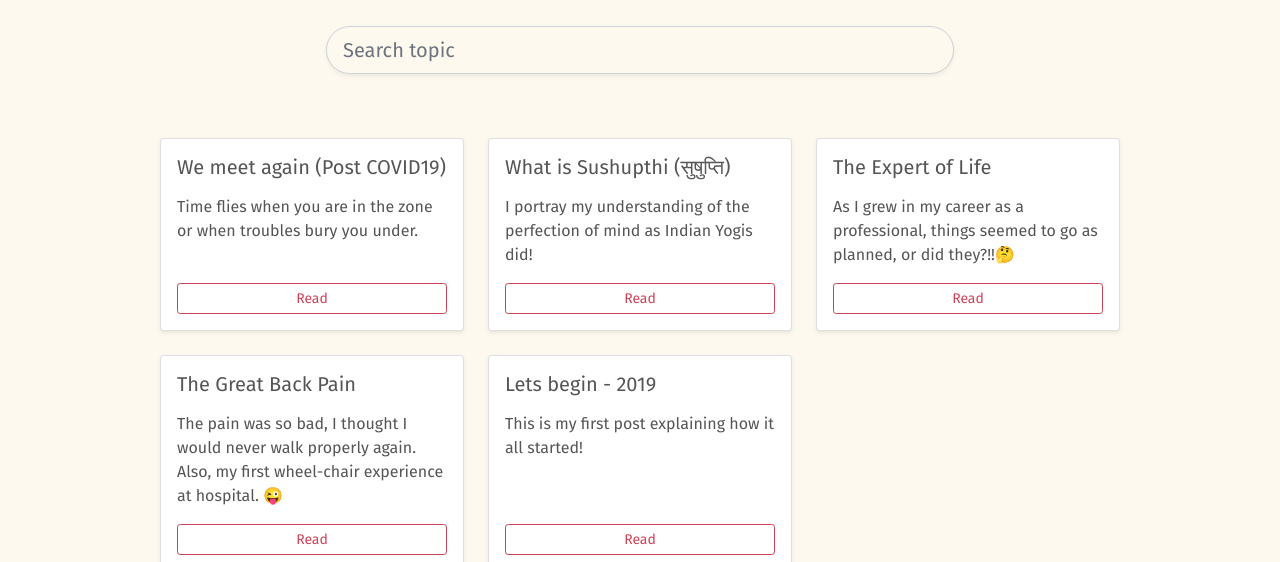
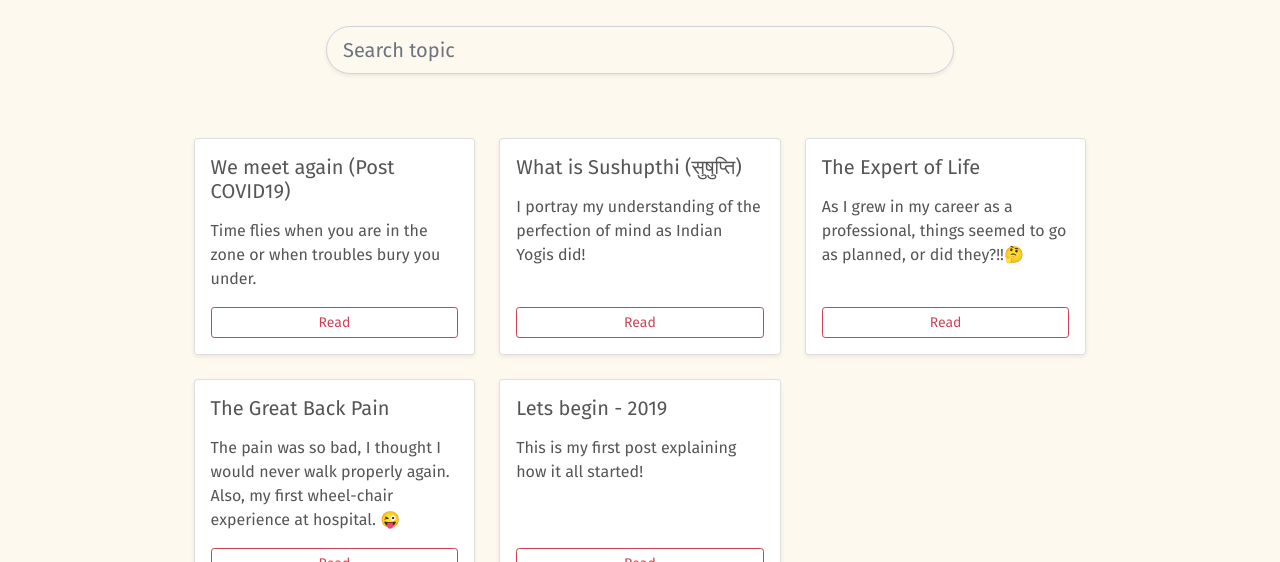
Before and after one commit to ChaituKNag/blog.nagakonada.com, a Gatsby site: page / in a window 1280 px wide. Shown: the part 238-800 px from the top of the page. Built offline with nearby package versions, Linux system fonts and the light colour scheme; Gatsby itself is replaced by a stand-in of ours.

Commit message:
fix: cards width in home page

```diff
--- a/src/components/Card.js
+++ b/src/components/Card.js
@@ -8,7 +8,7 @@ const Card = ({
   }
 }) => {
   return (
-    <div className="card g-col-12 g-col-sm-6 g-col-lg-4 shadow-sm">
+    <div className="post__card card g-col-12 g-col-sm-6 g-col-lg-4 shadow-sm">
       <div className="card-body d-flex flex-column">
         <h5 className="card-title mb-3">{title}</h5>
         {/* <h6 className="card-subtitle mb-2 text-muted fs-6">Date: 20th August 2019</h6> */}
--- a/src/pages/index.js
+++ b/src/pages/index.js
@@ -34,7 +34,7 @@ const IndexPage = ({ data }) => {
         </div>
       </div>
       {filtered.length > 0 && (
-        <section className="px-2 my-2 my-md-5 px-sm-0 col-12 col-md-9 mx-auto grid">
+        <section className="post__cards px-2 my-2 my-md-5 px-lg-0 mx-auto grid">
           {filtered.map((post) => (
             <Card key={post.id} post={post} />
           ))}
--- a/src/scss/_custom.scss
+++ b/src/scss/_custom.scss
@@ -57,6 +57,10 @@ body {
   overflow-y: auto;
 }
 
+.post__cards {
+  max-width: 100ch;
+}
+
 .post-body {
   max-width: 75ch;
   margin: 0 auto;
```
